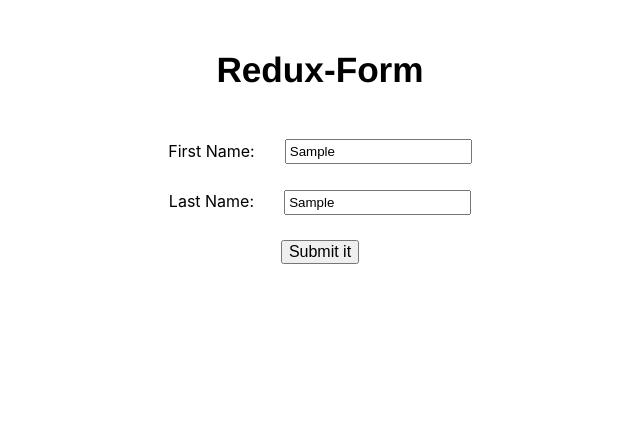
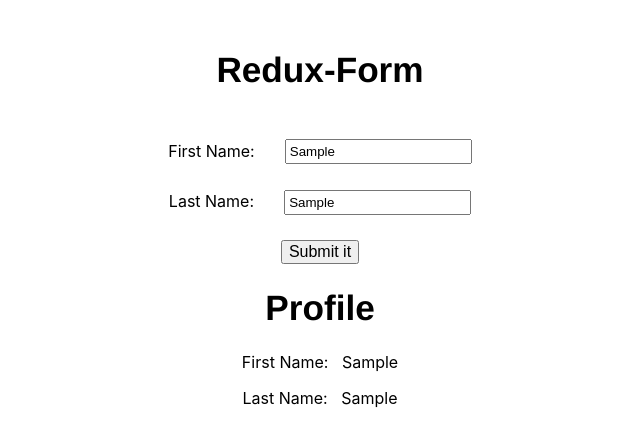
Before and after one commit to SinghVikram97/redux-form-app, a React (Create React App) app: page / in a window 1280 px wide. Both pictures are taken after typing "Sample", "Sample" into the empty fields and a click on the button "Submit it". Shown: the top 446 px of the page, without its empty margins (320-960 px from the left). Built offline with nearby package versions, Linux system fonts and the light colour scheme.

Commit message:
Added connect and using form value

```diff
--- a/src/components/App.js
+++ b/src/components/App.js
@@ -1,16 +1,19 @@
-import React from "react";
+import React, { useState } from "react";
 import { Field, reduxForm, formValues } from "redux-form";
+import Profile from "./Profile";
 function App(props) {
   // console.log(props); // many functions and values
   // handleSubmit also in props
   const { handleSubmit } = props;
   // console.log(String(handleSubmit));
+  const [showProfile, setShowProfile] = useState(false);
   return (
     <div className="App">
       <h1>Redux-Form</h1>
       <form
         onSubmit={handleSubmit(formValues => {
           // console.log(formValues);  {firstName: "vikram", lastName: "bedi"}
+          setShowProfile(true);
         })}
       >
         <label>First Name: </label>
@@ -20,7 +23,9 @@
         <Field type="text" name="lastName" component="input" />
         <br />
         <button type="submit">Submit it</button>
+        <br />
       </form>
+      {showProfile && <Profile />}
     </div>
   );
 }
--- /dev/null
+++ b/src/components/Profile.js
@@ -0,0 +1,21 @@
+import React from "react";
+import { connect } from "react-redux";
+
+const Profile = (props) => {
+  const { firstName, lastName } = props.formData;
+  return (
+    <div>
+      <h1>Profile</h1>
+      <p>First Name: &nbsp; {firstName}</p>
+      <p>Last Name: &nbsp; {lastName}</p>
+    </div>
+  );
+};
+
+const mapStateToProps = (state, ownProps) => {
+  return {
+    formData: state.form.myForm.values,
+  };
+};
+
+export default connect(mapStateToProps)(Profile);
```
